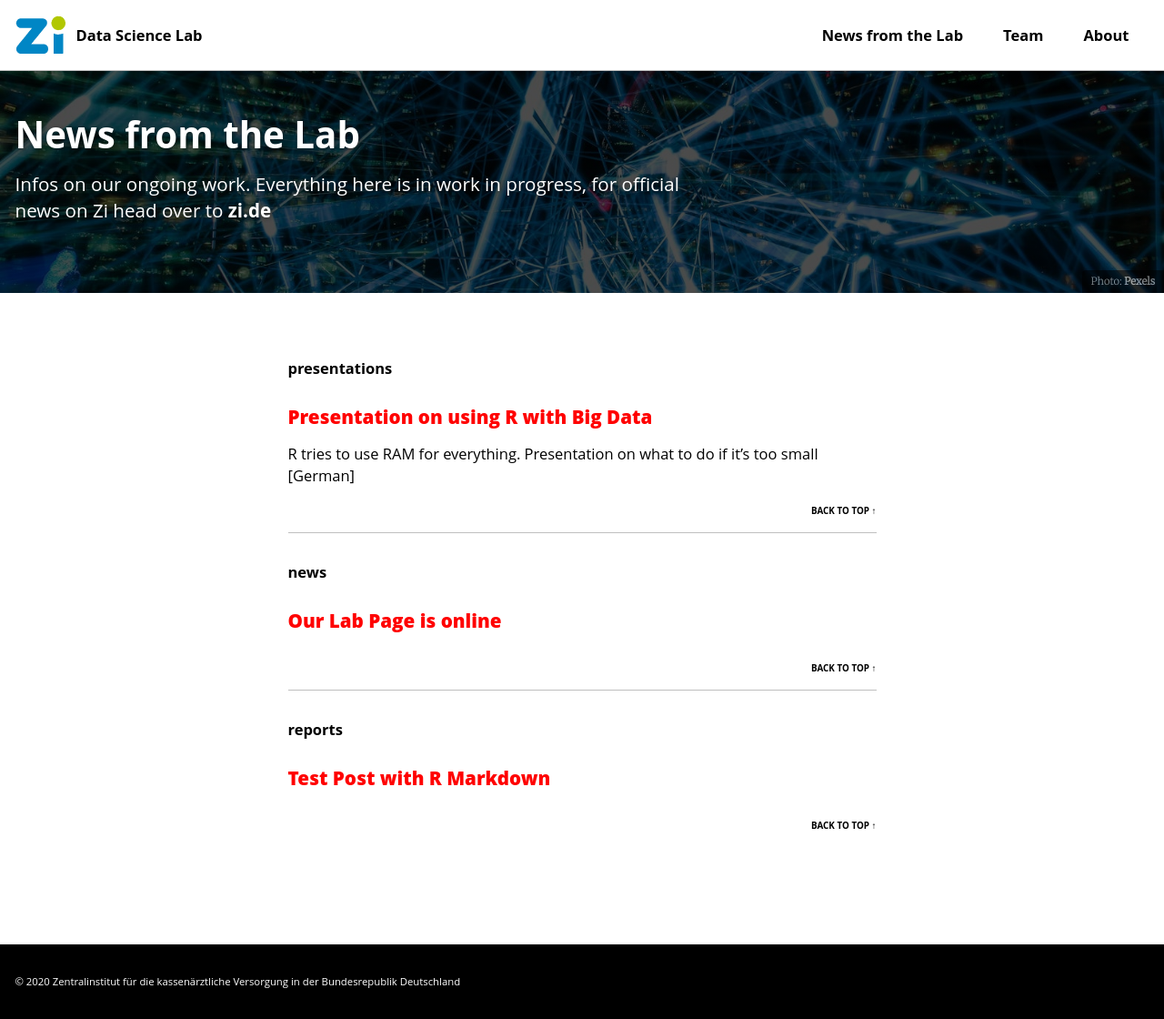
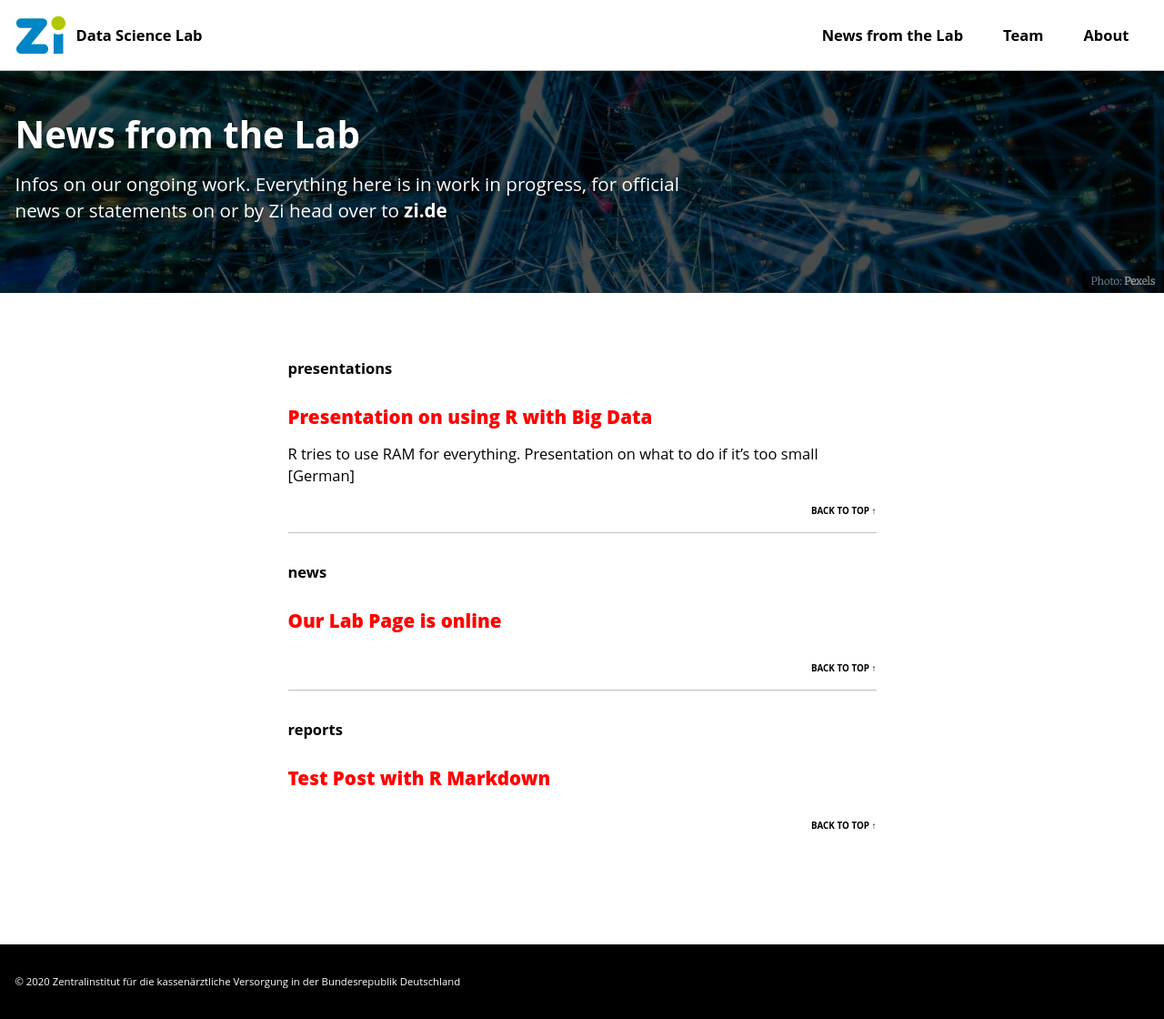
Before and after one commit to zidatalab/zidatalab.github.io, a Jekyll site: the page built from _pages/News.md, in a window 1280 px wide. Shown: the whole page at 91% size. Built offline with Jekyll 4.4.1, drawn with Linux system fonts in a browser that asks for light colours; cached includes are drawn as plain includes; nearby versions of some CDN libraries.

Commit message:
more info on lab page being WIP in News.md

```diff
--- a/_pages/News.md
+++ b/_pages/News.md
@@ -1,7 +1,7 @@
 ---
 layout: single
 title: "News from the Lab"
-excerpt: "Infos on our ongoing work. Everything here is in work in progress, for official news on Zi head over to [zi.de](https://www.zi.de)"
+excerpt: "Infos on our ongoing work. Everything here is in work in progress, for official news or statements on or by Zi head over to [zi.de](https://www.zi.de)"
 header:
   overlay_filter: 0.7 # same as adding an opacity of 0.5 to a black background
   caption: "Photo: [**Pexels**](https://www.pexels.com/photo/abstract-art-blur-bright-373543/)"
```
